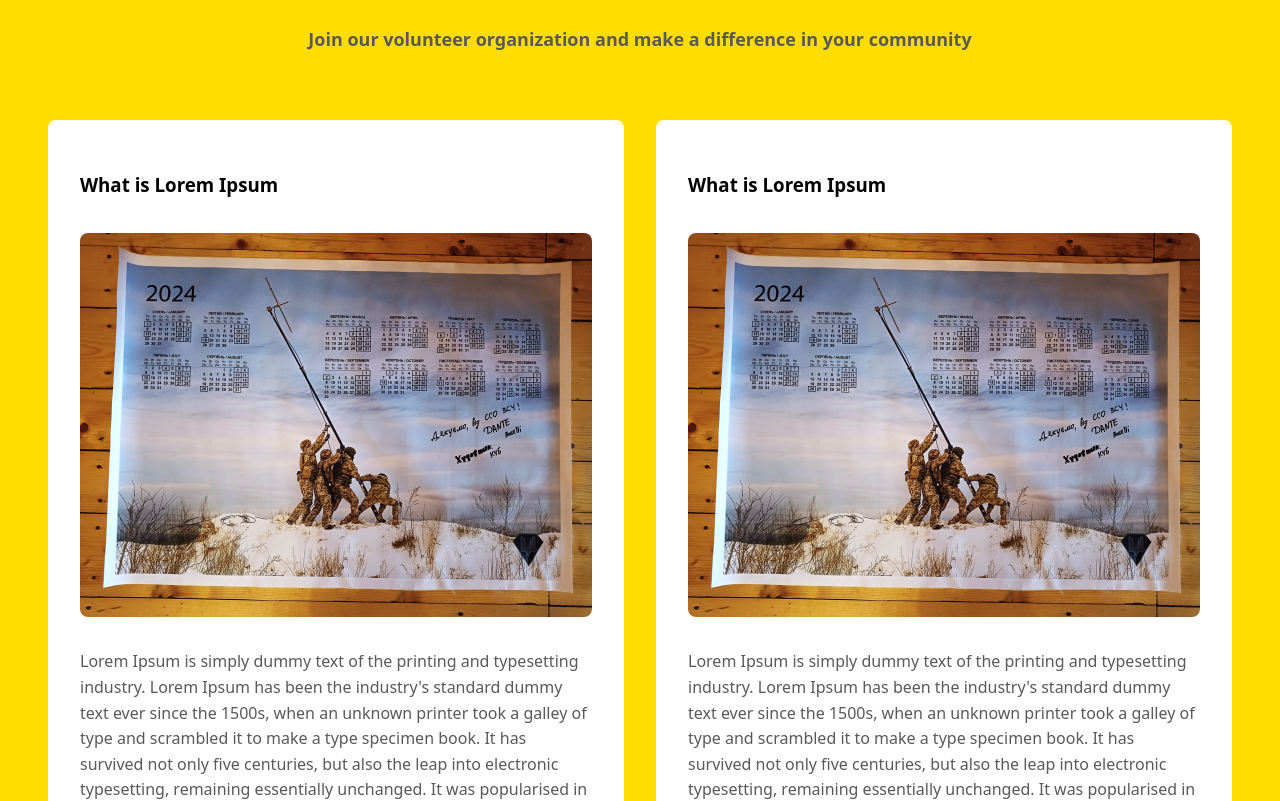
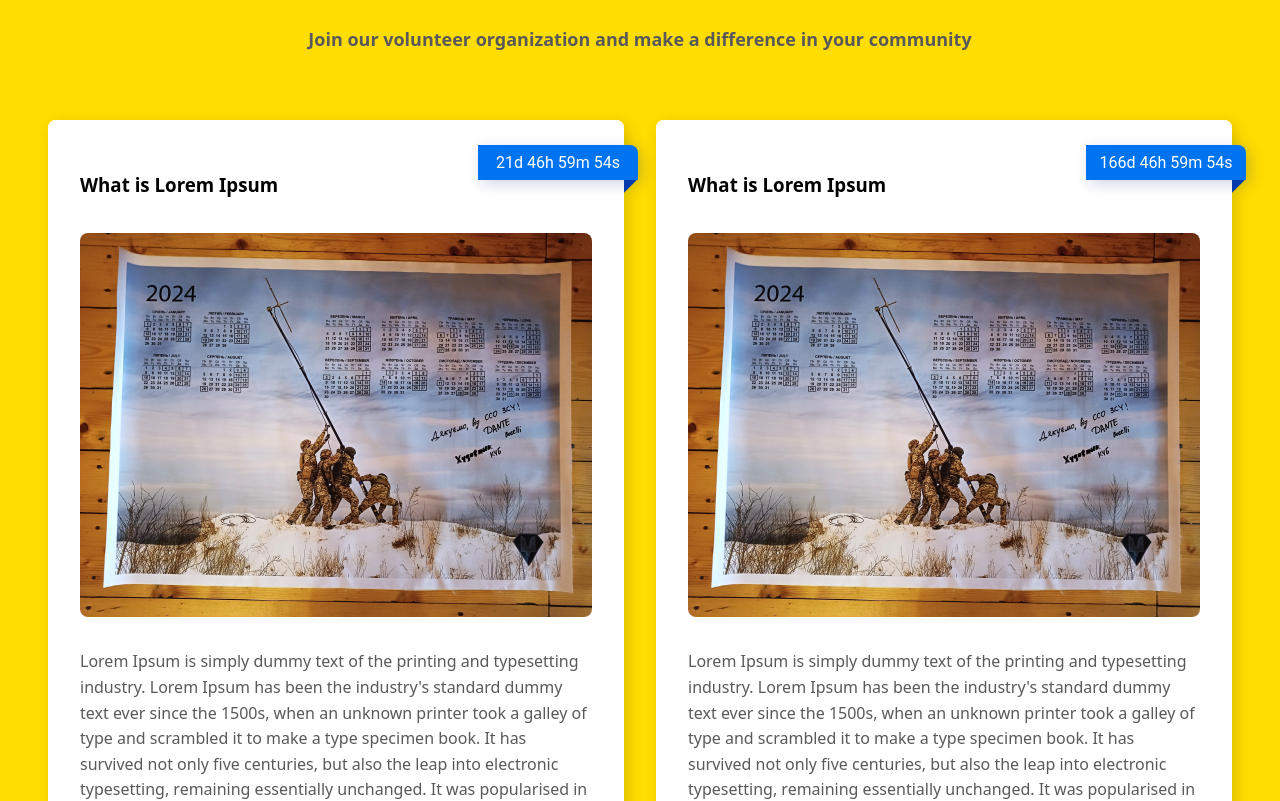
Before and after one commit to StareMistoOrg/stare-misto-ui, a React (Vite) app: page / in a window 1280 px wide. Shown: the part 940-1741 px from the top of the page. Built offline with nearby package versions, Linux system fonts and the light colour scheme.

Commit message:
create-timer

```diff
--- a/src/components/Projects/Project/index.tsx
+++ b/src/components/Projects/Project/index.tsx
@@ -1,5 +1,3 @@
-import React from 'react';
-
 import {
   Image,
   ImageWrapper,
@@ -9,18 +7,22 @@ import {
   ProjectTitle,
 } from './styles';
 import img from '../../../assets/project_1.jpg';
+import useTimer from '../../../hooks/useTimer';
 
 interface ProjectProp {
   title: string;
   description: string;
   id: number;
-  date?: string;
+  date: string;
   monoPath?: string;
-  imgPath?: any;
+  imgPath: string;
 }
 
-const Project: React.FC<ProjectProp> = props => (
-  <ProjectCard>
+const Project: React.FC<ProjectProp> = props => {
+  const { days, hours, minutes, seconds } = useTimer(props.date);
+
+  return (
+    <ProjectCard data-label={`${days}d ${hours}h ${minutes}m ${seconds}s`}>
       <ProjectCardContainer>
         <ProjectTitle>{props.title}</ProjectTitle>
         <ImageWrapper>
@@ -33,5 +35,6 @@ const Project: React.FC<ProjectProp> = props => (
       </ProjectCardContainer>
     </ProjectCard>
   );
+};
 
 export default Project;
--- a/src/components/Projects/Project/styles.tsx
+++ b/src/components/Projects/Project/styles.tsx
@@ -9,21 +9,56 @@ export const ProjectCard = styled.article<ProjectCardProps>`
   align-items: flex-start;
   flex-direction: row;
   justify-content: flex-start;
+  box-shadow: 4px 4px 15px rgba(0, 0, 0, 0.15);
 
-  padding: ${({ theme }) => theme.space.twounits};
   background-color: ${({ theme }) => theme.color.white};
   border-radius: ${({ theme }) => theme.radius.radius8};
+
+  &::before {
+    content: '';
+    height: 28px;
+    position: absolute;
+    right: -0.5rem;
+    top: 45px;
+    transform: rotate(45deg);
+    width: 28px;
+
+    background: ${({ theme }) => theme.color.primary100};
+  }
+
+  &::after {
+    box-shadow: 4px 4px 15px rgba(26, 35, 126, 0.2);
+    content: attr(data-label);
+    font-family: 'Roboto', sans-serif;
+    position: absolute;
+    right: -14px;
+    text-align: center;
+    top: 25px;
+
+    background: ${({ theme }) => theme.color.primary300};
+    border-top-right-radius: ${({ theme }) => theme.radius.radius8};
+    color: ${({ theme }) => theme.color.white};
+    padding: ${({ theme }) => theme.space.halfunit};
+    width: ${({ theme }) => theme.size.large};
+  }
 `;
 
 interface ProjectCardContainerProps {}
 
 export const ProjectCardContainer = styled.div<ProjectCardContainerProps>`
+  align-items: flex-start;
+  background: white;
+  border-radius: 1rem;
   display: flex;
-  align-items: flex-start;
   flex-direction: column;
+  height: 100%;
   justify-content: flex-start;
+  position: relative;
+  width: 100%;
 
   gap: ${({ theme }) => theme.space.unit};
+  padding: ${({ theme }) => theme.space.twounits};
+  border-radius: ${({ theme }) => theme.radius.radius8};
 `;
 
 interface ProjectTitleProps {}
--- a/src/components/Projects/mockProjectData.tsx
+++ b/src/components/Projects/mockProjectData.tsx
@@ -6,7 +6,7 @@ export const projects = [
     title: 'What is Lorem Ipsum',
     description:
       "Lorem Ipsum is simply dummy text of the printing and typesetting industry. Lorem Ipsum has been the industry's standard dummy text ever since the 1500s, when an unknown printer took a galley of type and scrambled it to make a type specimen book. It has survived not only five centuries, but also the leap into electronic typesetting, remaining essentially unchanged. It was popularised in the 1960s with the release of Letraset sheets containing Lorem Ipsum passages, and more recently with desktop publishing software like Aldus PageMaker including versions of Lorem Ipsum.",
-    date: '02.03.2024',
+    date: '01.29.2024', // month.day.year
     monoPath: '',
     imgPath: img,
   },
@@ -15,7 +15,7 @@ export const projects = [
     title: 'What is Lorem Ipsum',
     description:
       "Lorem Ipsum is simply dummy text of the printing and typesetting industry. Lorem Ipsum has been the industry's standard dummy text ever since the 1500s, when an unknown printer took a galley of type and scrambled it to make a type specimen book. It has survived not only five centuries, but also the leap into electronic typesetting, remaining essentially unchanged. It was popularised in the 1960s with the release of Letraset sheets containing Lorem Ipsum passages, and more recently with desktop publishing software like Aldus PageMaker including versions of Lorem Ipsum.",
-    date: '02.03.2024',
+    date: '06.22.2024',
     monoPath: '',
     imgPath: img,
   },
@@ -24,7 +24,7 @@ export const projects = [
     title: 'What is Lorem Ipsum',
     description:
       "Lorem Ipsum is simply dummy text of the printing and typesetting industry. Lorem Ipsum has been the industry's standard dummy text ever since the 1500s, when an unknown printer took a galley of type and scrambled it to make a type specimen book. It has survived not only five centuries, but also the leap into electronic typesetting, remaining essentially unchanged. It was popularised in the 1960s with the release of Letraset sheets containing Lorem Ipsum passages, and more recently with desktop publishing software like Aldus PageMaker including versions of Lorem Ipsum.",
-    date: '02.03.2024',
+    date: '02.03.2023',
     monoPath: '',
     imgPath: img,
   },
@@ -33,7 +33,7 @@ export const projects = [
     title: 'What is Lorem Ipsum',
     description:
       "Lorem Ipsum is simply dummy text of the printing and typesetting industry. Lorem Ipsum has been the industry's standard dummy text ever since the 1500s, when an unknown printer took a galley of type and scrambled it to make a type specimen book. It has survived not only five centuries, but also the leap into electronic typesetting, remaining essentially unchanged. It was popularised in the 1960s with the release of Letraset sheets containing Lorem Ipsum passages, and more recently with desktop publishing software like Aldus PageMaker including versions of Lorem Ipsum.",
-    date: '02.03.2024',
+    date: '02.03.2023',
     monoPath: '',
     imgPath: img,
   },
--- /dev/null
+++ b/src/hooks/useTimer.ts
@@ -0,0 +1,41 @@
+import { useCallback, useEffect, useState } from 'react';
+
+const SECOND = 1000;
+const MINUTE = SECOND * 60;
+const HOUR = MINUTE * 60;
+const DAY = HOUR * 24;
+
+const useTimer =(deadline: string, interval = SECOND) => {
+  const calculateTimeRemaining = useCallback(() => new Date(deadline).getTime() - Date.now(), [deadline]);
+
+  const [time, setTime] = useState(calculateTimeRemaining);
+
+  useEffect(() => {
+    const intervalId = setInterval(() => {
+      setTime(prevTime => {
+        const updatedTime = prevTime - interval;
+
+        return updatedTime > 0 ? updatedTime : 0;
+      });
+    }, interval);
+
+    return () => clearInterval(intervalId);
+  }, [interval]);
+
+  useEffect(() => {
+    const initialTime = calculateTimeRemaining();
+
+    setTime(initialTime > 0 ? initialTime : 0);
+  }, [deadline, calculateTimeRemaining]);
+
+  const calculateTimeUnits = (unit: number) => Math.floor((time / unit) % 60);
+
+  return {
+    days: Math.floor(time / DAY),
+    hours: calculateTimeUnits(HOUR),
+    minutes: calculateTimeUnits(MINUTE),
+    seconds: calculateTimeUnits(SECOND),
+  };
+};
+
+export default useTimer;
```
Lines whose indentation alone changed are shown as unchanged.
